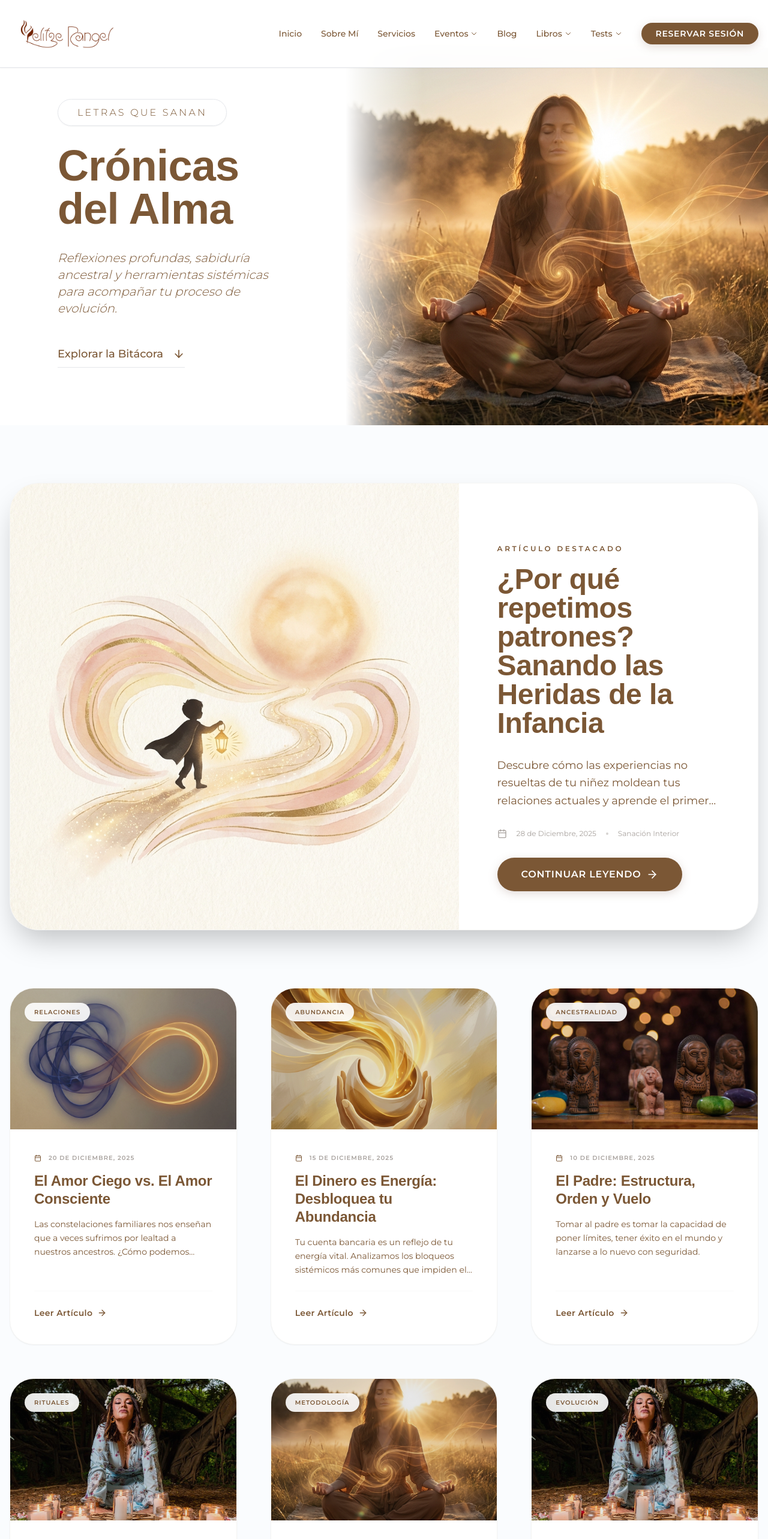
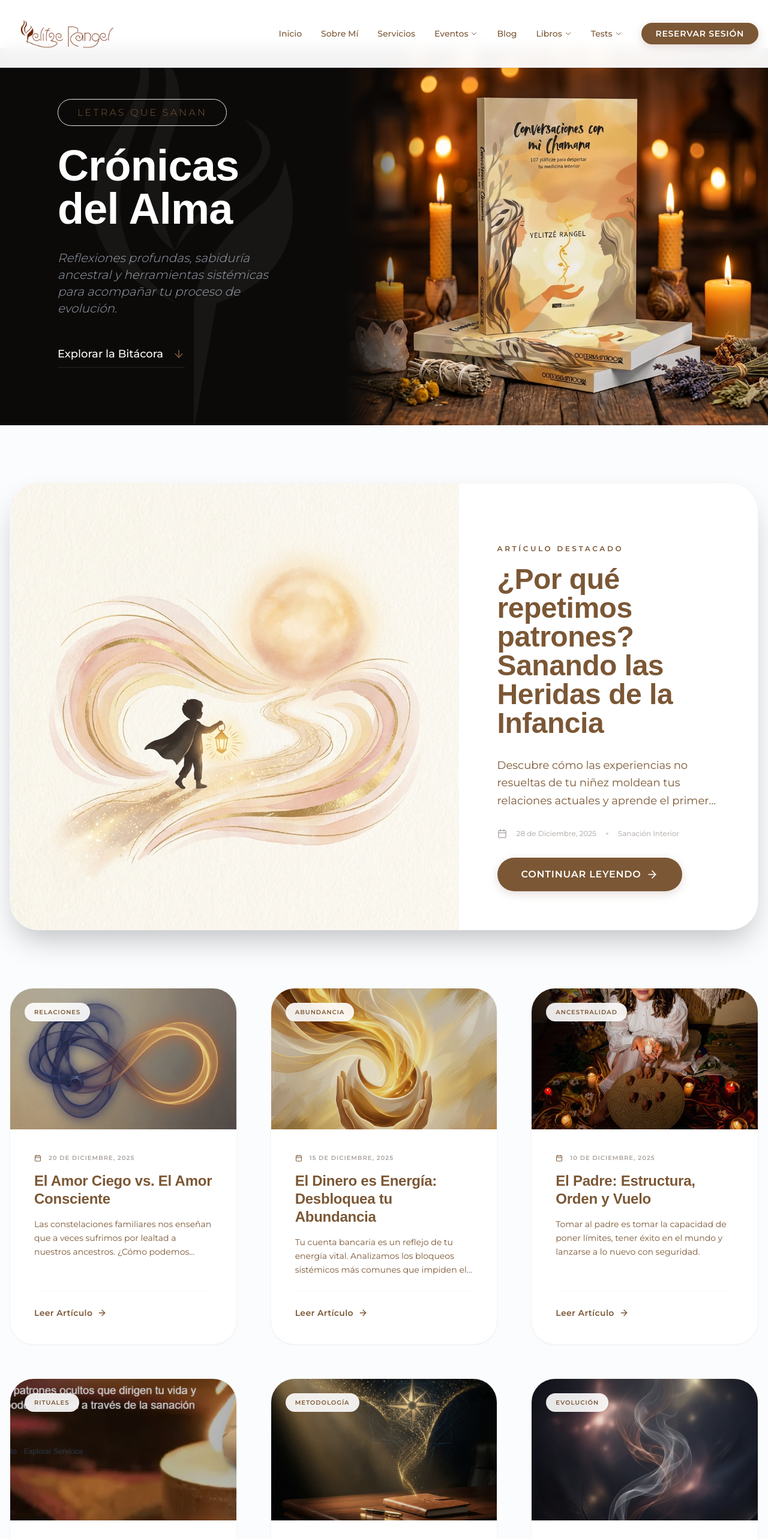
Before and after one commit to yelitzerangeloficialweb-max/yelitze-rangel-web, a Next.js app: page /blog in a window 1280 px wide. Shown: the top 2566 px of the page at 60% size. Built offline with nearby package versions, Linux system fonts and the light colour scheme; a web font is replaced by a local one.

Commit message:
design: transform blog hero to Obsidian dark theme and ensure unique article covers

```diff
--- a/app/(website)/blog/page.tsx
+++ b/app/(website)/blog/page.tsx
@@ -19,31 +19,31 @@ export default function BlogPage() {
 
             {/* 1. HERO SECTION: CRÓNICAS DEL ALMA */}
             <section className="relative min-h-[80vh] flex flex-col lg:flex-row overflow-hidden pt-20">
-                {/* Left Panel: Luminous Ivory */}
-                <div className="lg:w-[45%] bg-white p-8 md:p-16 lg:p-24 flex flex-col justify-center relative overflow-hidden">
+                {/* Left Panel: Luminous Obsidian */}
+                <div className="lg:w-[45%] bg-stone-950 p-8 md:p-16 lg:p-24 flex flex-col justify-center relative overflow-hidden">
                     {/* Subtle Watermark */}
-                    <div className="absolute -left-32 -bottom-32 w-[900px] h-[900px] opacity-[0.03] pointer-events-none">
+                    <div className="absolute -left-32 -bottom-32 w-[900px] h-[900px] opacity-[0.05] pointer-events-none">
                         <Image src="/assets/images/watermark-logo.png" alt="" fill className="object-contain" />
                     </div>
 
                     <FadeIn>
                         {/* Pill Badge Style */}
                         <div className="inline-block mb-10">
-                            <span className="px-8 py-3 rounded-full border border-[var(--color-secondary)]/20 bg-[var(--color-secondary)]/[0.03] text-[var(--color-secondary)] text-sm md:text-base font-light tracking-[0.2em] uppercase backdrop-blur-sm shadow-sm">
+                            <span className="px-8 py-3 rounded-full border border-[var(--color-secondary)]/20 bg-[var(--color-secondary)]/[0.05] text-[var(--color-secondary)] text-sm md:text-base font-light tracking-[0.2em] uppercase backdrop-blur-sm shadow-sm">
                                 Letras que Sanan
                             </span>
                         </div>
 
-                        <h1 className="text-[var(--color-primary)] text-4xl md:text-5xl lg:text-7xl font-heading mb-8 leading-tight">
+                        <h1 className="text-white text-4xl md:text-5xl lg:text-7xl font-heading mb-8 leading-tight">
                             Crónicas <br /> del Alma
                         </h1>
-                        <p className="text-[var(--color-text-light)] text-lg md:text-xl font-light italic leading-relaxed max-w-md">
+                        <p className="text-gray-400 text-lg md:text-xl font-light italic leading-relaxed max-w-md">
                             Reflexiones profundas, sabiduría ancestral y herramientas sistémicas para acompañar tu proceso de evolución.
                         </p>
 
                         <Link
                             href="#articulos"
-                            className="inline-flex items-center gap-4 text-[var(--color-primary)] group border-b border-[var(--color-primary)]/10 pb-2 w-fit hover:border-[var(--color-secondary)] transition-all text-lg font-medium mt-12"
+                            className="inline-flex items-center gap-4 text-white group border-b border-white/10 pb-2 w-fit hover:border-[var(--color-secondary)] transition-all text-lg font-medium mt-12"
                         >
                             Explorar la Bitácora
                             <ArrowDown className="w-5 h-5 group-hover:translate-y-1 transition-transform text-[var(--color-secondary)]" />
@@ -54,14 +54,14 @@ export default function BlogPage() {
                 {/* Right Panel: Ethereal Image */}
                 <div className="lg:w-[55%] relative min-h-[500px] lg:min-h-full">
                     <Image
-                        src="/assets/images/vortex-hero-clean.png"
+                        src="/assets/images/chamana-bg.png"
                         alt="Inspiración y Bitácora"
                         fill
                         className="object-cover"
                         priority
                     />
                     {/* Soft gradient transition */}
-                    <div className="absolute inset-y-0 left-0 w-32 bg-gradient-to-r from-white to-transparent hidden lg:block" />
+                    <div className="absolute inset-y-0 left-0 w-32 bg-gradient-to-r from-stone-950 to-transparent hidden lg:block" />
                 </div>
             </section>
 
--- a/lib/blog-data.ts
+++ b/lib/blog-data.ts
@@ -74,7 +74,7 @@ export const BLOG_POSTS: BlogPost[] = [
         title: 'El Padre: Estructura, Orden y Vuelo',
         excerpt: 'Tomar al padre es tomar la capacidad de poner límites, tener éxito en el mundo y lanzarse a lo nuevo con seguridad.',
         date: '10 de Diciembre, 2025',
-        image: '/assets/images/coaching-bg-new.jpg',
+        image: '/assets/images/coaching-ancestral-new.jpg',
         category: 'Ancestralidad',
         author: 'Yelitzé Rangel',
         content: `
@@ -90,7 +90,7 @@ export const BLOG_POSTS: BlogPost[] = [
         title: 'La Medicina del Cacao: Un Viaje Sistémico del Corazón',
         excerpt: 'Cómo los rituales ancestrales potencian el trabajo de constelaciones al abrir el espacio sagrado del sentir.',
         date: '05 de Diciembre, 2025',
-        image: '/assets/images/about-ritual.jpg',
+        image: '/assets/images/tablero-sesion.png',
         category: 'Rituales',
         author: 'Yelitzé Rangel',
         content: `
@@ -106,7 +106,7 @@ export const BLOG_POSTS: BlogPost[] = [
         title: 'Coaching Tradicional vs. Ancestral: ¿Cuál es la diferencia?',
         excerpt: 'Más allá de los objetivos y la acción, el Coaching Ancestral busca el origen sistémico de lo que te detiene.',
         date: '01 de Diciembre, 2025',
-        image: '/assets/images/vortex-hero-clean.png',
+        image: '/assets/images/corporate-vortex.png',
         category: 'Metodología',
         author: 'Yelitzé Rangel',
         content: `
@@ -122,7 +122,7 @@ export const BLOG_POSTS: BlogPost[] = [
         title: 'Tu Propósito de Vida: Más allá del Ego',
         excerpt: '¿Sientes que lo tienes todo pero te falta algo? El propósito no es una meta, es un lugar de servicio dentro de tu sistema.',
         date: '25 de Noviembre, 2025',
-        image: '/assets/images/about-experience.jpg',
+        image: '/assets/images/trauma-peace.png',
         category: 'Evolución',
         author: 'Yelitzé Rangel',
         content: `
```
